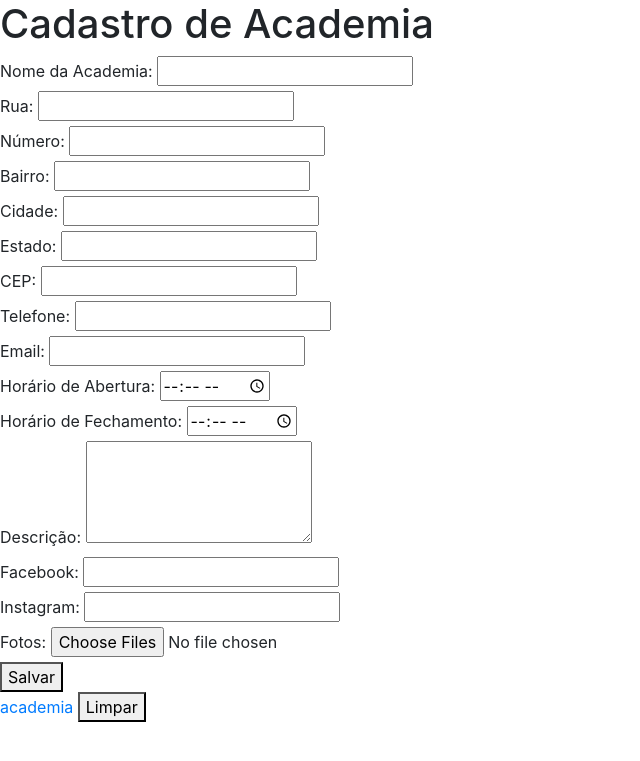
After one commit to ryanboccollo/sites_test_2, a Django app: page /academia/cadastro_academia in a window 1280 px wide. The commit adds this page. Shown: the top 761 px of the page, without its empty margins (0-640 px from the left). Run offline with Django 5.2, Linux system fonts and the light colour scheme.

Commit message:
cadastro de academia parte feita

```diff
--- /dev/null
+++ b/app_luta/templates/cadastro_academia.html
@@ -0,0 +1,87 @@
+<!DOCTYPE html>
+<html lang="en">
+<head>
+    <meta charset="UTF-8">
+    <meta name="viewport" content="width=device-width, initial-scale=1.0">
+    <link
+    rel="stylesheet"
+    href="https://cdn.jsdelivr.net/npm/bootstrap@4.4.1/dist/css/bootstrap.min.css"
+    integrity="sha384-Vkoo8x4CGsO3+Hhxv8T/Q5PaXtkKtu6ug5TOeNV6gBiFeWPGFN9MuhOf23Q9Ifjh"
+    crossorigin="anonymous"
+  />
+    <title>Document</title>
+</head>
+<body>
+    <h1>Cadastro de Academia</h1>
+
+        <div>
+            <label for="nome">Nome da Academia:</label>
+            <input type="text" id="nome" name="nome" required>
+        </div>
+        <div>
+            <label for="rua">Rua:</label>
+            <input type="text" id="rua" name="rua" required>
+        </div>
+        <div>
+            <label for="numero">Número:</label>
+            <input type="text" id="numero" name="numero" required>
+        </div>
+        <div>
+            <label for="bairro">Bairro:</label>
+            <input type="text" id="bairro" name="bairro" required>
+        </div>
+        <div>
+            <label for="cidade">Cidade:</label>
+            <input type="text" id="cidade" name="cidade" required>
+        </div>
+        <div>
+            <label for="estado">Estado:</label>
+            <input type="text" id="estado" name="estado" required>
+        </div>
+        <div>
+            <label for="cep">CEP:</label>
+            <input type="text" id="cep" name="cep" required>
+        </div>
+        <div>
+            <label for="telefone">Telefone:</label>
+            <input type="text" id="telefone" name="telefone" required>
+        </div>
+        <div>
+            <label for="email">Email:</label>
+            <input type="email" id="email" name="email" required>
+        </div>
+        <div>
+            <label for="horario_abertura">Horário de Abertura:</label><!-- talves não seja nessesario ter isso  -->
+            <input type="time" id="horario_abertura" name="horario_abertura" required>
+        </div>
+        <div>
+            <label for="horario_fechamento">Horário de Fechamento:</label><!-- talves não seja nessesario ter isso  -->
+            <input type="time" id="horario_fechamento" name="horario_fechamento" required>
+        </div>
+        <div>
+            <label for="descricao">Descrição:</label><!-- colocar como opcional  -->
+            <textarea id="descricao" name="descricao" rows="4" required></textarea>
+        </div>
+        <div>
+            <label for="facebook">Facebook:</label><!-- talves não seja nessesario ter isso  -->
+            <input type="url" id="facebook" name="facebook">
+        </div>
+        <div>
+            <label for="instagram">Instagram:</label><!-- talves não seja nessesario ter isso  -->
+            <input type="url" id="instagram" name="instagram">
+        </div>
+        <div>
+            <label for="fotos">Fotos:</label>
+            <input type="file" id="fotos" name="fotos" multiple><!-- muito importantante atualizar colocando uma tela onde mostr-->
+        </div>
+        <div>
+            <button type="submit" for="salvar">Salvar</button>
+            <p>
+            <a href="{% url 'academia' %}" class="space1">academia</a><!--link  para nova pagina (pagina cadastro ou entrar de academia) -->
+            <button type="reset">Limpar</button>
+        </div>
+</body>
+</html>
+
+</body>
+</html>
--- a/app_luta/templates/index.html
+++ b/app_luta/templates/index.html
@@ -34,8 +34,7 @@
       <a href="{% url 'organizador' %}" class="space1">organizador</a>
       <!--link para nova pagina (pagina cadastro ou entrar organizador de eventos) -->
 
-      <a href="{% url 'academia' %}" class="space1">academia</a
-      ><!--link  para nova pagina (pagina cadastro ou entrar de academia) -->
+      <a href="{% url 'academia' %}" class="space1">academia</a><!--link  para nova pagina (pagina cadastro ou entrar de academia) -->
     </div>
   </body>
 </html>
--- a/app_luta/views.py
+++ b/app_luta/views.py
@@ -8,3 +8,7 @@ def organizador(request):
 
 def academia(request):
     return render(request, 'academia.html')
+
+
+def cadastro_academia(request):
+    return render(request, 'cadastro_academia.html')
--- a/proj_luta_2/urls.py
+++ b/proj_luta_2/urls.py
@@ -7,6 +7,5 @@ urlpatterns = [
     path('', views.index, name='index'),
     path('index/organizador', views.organizador, name='organizador'),
     path('index/academia', views.academia, name='academia'),
-
-
+    path('academia/cadastro_academia', views.cadastro_academia, name='cadastro_academia'),
 ]
```
Also changed, not shown: app_luta/templates/academia.html (+32 -1 lines).
